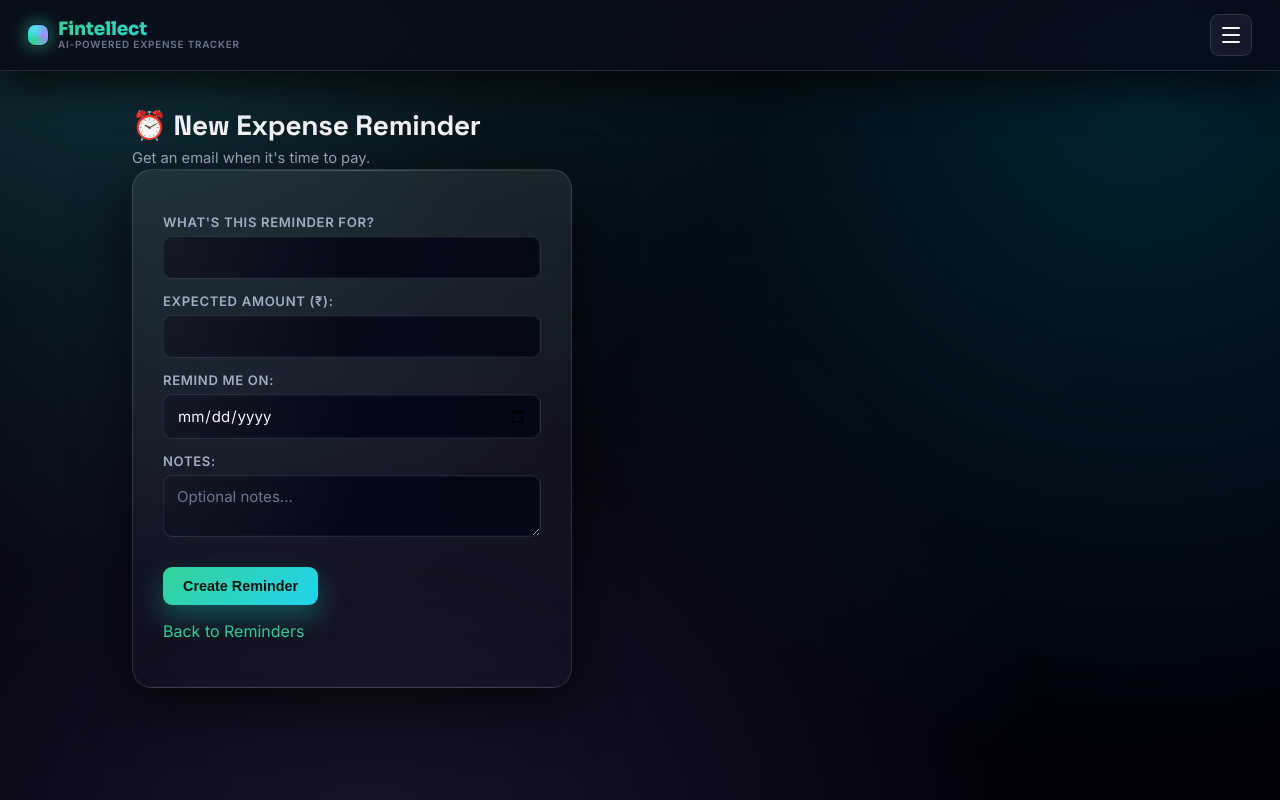
After one commit to pranavkedu02-tech/fintellect-expense-tracker, a Django app: page /reminders/create/ in a window 1280 px wide. The commit adds this page. Run offline with Django 5.2, Linux system fonts and the light colour scheme; the visitor is signed in with stand-in values (Sample User, id 1); data that the repository does not hold is empty.

Commit message:
Add Expense Reminders feature with email notifications

```diff
--- a/expenses/db.py
+++ b/expenses/db.py
@@ -16,3 +16,4 @@ profiles_collection = db["profiles"]
 users_collection = db["users"]
 monthly_summaries_collection = db["monthly_summaries"]
 split_requests_collection = db["split_requests"]
+reminders_collection = db["reminders"]
--- a/expenses/forms.py
+++ b/expenses/forms.py
@@ -78,3 +78,16 @@ class SplitExpenseForm(forms.Form):
         ("Other", "Other"),
     ])
     date = forms.DateField(widget=forms.DateInput(attrs={"type": "date"}))
+
+
+class ReminderForm(forms.Form):
+    title = forms.CharField(max_length=100, label="What's this reminder for?")
+    amount = forms.DecimalField(max_digits=10, decimal_places=2, min_value=0.01, label="Expected Amount (₹)")
+    reminder_date = forms.DateField(
+        widget=forms.DateInput(attrs={"type": "date"}),
+        label="Remind me on"
+    )
+    notes = forms.CharField(
+        required=False,
+        widget=forms.Textarea(attrs={"rows": 2, "placeholder": "Optional notes..."})
+    )
--- a/expenses/urls.py
+++ b/expenses/urls.py
@@ -46,4 +46,7 @@ urlpatterns = [
     path("split-requests/", views.split_requests_view, name="split_requests"),
     path("split-requests/<str:request_id>/<str:action>/", views.respond_split_view, name="respond_split"),
     path("api/search-users/", views.search_users_api, name="search_users_api"),
+    path("reminders/", views.reminders_list_view, name="reminders_list"),
+    path("reminders/create/", views.create_reminder_view, name="create_reminder"),
+    path("reminders/<str:reminder_id>/delete/", views.delete_reminder_view, name="delete_reminder"),
 ]
--- a/expenses/views.py
+++ b/expenses/views.py
@@ -32,6 +32,8 @@ from .forms import RegisterForm, ExpenseForm, EditProfileForm, ReceiptUploadForm
 from .ocr import extract_text_from_image, guess_amount
 from .ml_classifier import predict_category, evaluate_model_accuracy
 from .db import expenses_collection, profiles_collection, users_collection, monthly_summaries_collection
+from .forms import RegisterForm, ExpenseForm, EditProfileForm, ReceiptUploadForm, BudgetForm, SplitExpenseForm, ReminderForm
+from .db import expenses_collection, profiles_collection, users_collection, monthly_summaries_collection, split_requests_collection, reminders_collection
 
 def home_view(request):
     return render(request, "home.html")
@@ -893,3 +895,50 @@ def get_pending_split_count(user_id):
         "to_user_id": user_id,
         "status": "pending",
     })
+
+
+
+@login_required
+def create_reminder_view(request):
+    if request.method == "POST":
+        form = ReminderForm(request.POST)
+        if form.is_valid():
+            reminders_collection.insert_one({
+                "user_id": str(request.user.id),
+                "title": form.cleaned_data["title"],
+                "amount": float(form.cleaned_data["amount"]),
+                "reminder_date": str(form.cleaned_data["reminder_date"]),
+                "notes": form.cleaned_data["notes"],
+                "sent": False,
+                "created_at": datetime.now().strftime("%Y-%m-%d %H:%M:%S"),
+            })
+            messages.success(request, "Reminder created!")
+            return redirect("reminders_list")
+    else:
+        form = ReminderForm()
+
+    return render(request, "create_reminder.html", {"form": form})
+
+
+@login_required
+def reminders_list_view(request):
+    user_id = str(request.user.id)
+    reminders = list(reminders_collection.find({"user_id": user_id}).sort("reminder_date", 1))
+    for r in reminders:
+        r["id"] = str(r["_id"])
+
+    return render(request, "reminders_list.html", {"reminders": reminders})
+
+
+@login_required
+def delete_reminder_view(request, reminder_id):
+    reminder = reminders_collection.find_one({"_id": ObjectId(reminder_id)})
+    if not reminder or reminder["user_id"] != str(request.user.id):
+        messages.error(request, "This reminder doesn't belong to you.")
+        return redirect("reminders_list")
+
+    if request.method == "POST":
+        reminders_collection.delete_one({"_id": ObjectId(reminder_id)})
+        messages.success(request, "Reminder deleted.")
+
+    return redirect("reminders_list")
--- a/templates/base.html
+++ b/templates/base.html
@@ -41,6 +41,9 @@
             </a>
             <a href="{% url 'recurring_expenses' %}" class="menu-item{% if request.path == '/recurring/' %} active{% endif %}">
                 <span class="menu-item-icon">🔁</span> Recurring
+            </a>
+            <a href="{% url 'reminders_list' %}" class="menu-item{% if '/reminders/' in request.path %} active{% endif %}">
+            <span class="menu-item-icon">⏰</span> Reminders
             </a>
             <a href="{% url 'monthly_history' %}" class="menu-item{% if '/monthly-history/' in request.path %} active{% endif %}">
                 <span class="menu-item-icon">📅</span> Monthly History
--- /dev/null
+++ b/templates/create_reminder.html
@@ -0,0 +1,16 @@
+{% extends "base.html" %}
+{% block title %}New Reminder — Fintellect{% endblock %}
+
+{% block content %}
+    <h1>⏰ New Expense Reminder</h1>
+    <p class="text-dim">Get an email when it's time to pay.</p>
+
+    <div class="form-card">
+        <form method="POST">
+            {% csrf_token %}
+            {{ form.as_p }}
+            <button type="submit" class="btn">Create Reminder</button>
+        </form>
+        <p><a href="{% url 'reminders_list' %}">Back to Reminders</a></p>
+    </div>
+{% endblock %}
```
Also changed, not shown: expenses/management/commands/send_reminder_emails.py (added, +64 -0 lines), templates/reminders_list.html (added, +33 -0 lines).
